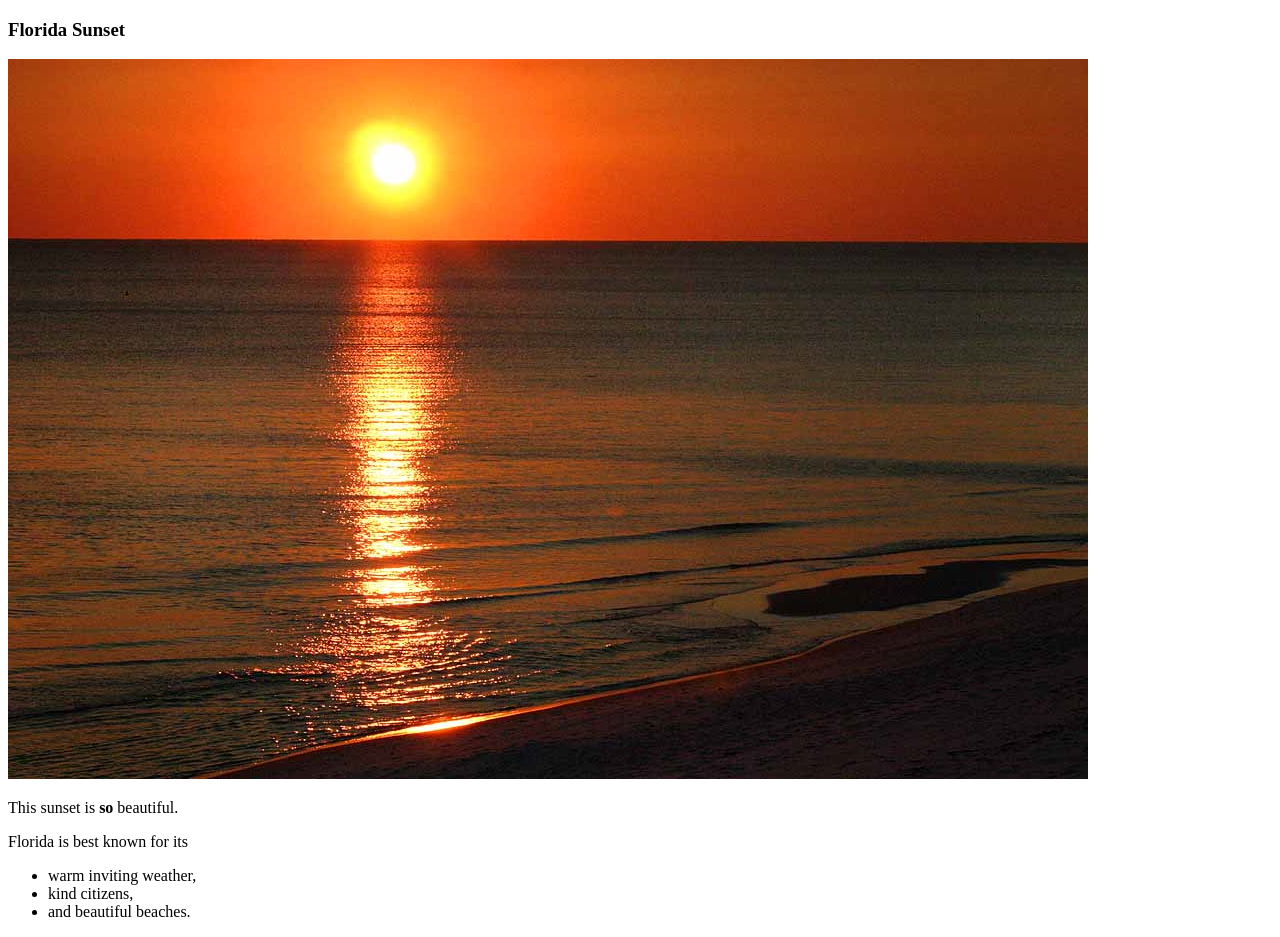
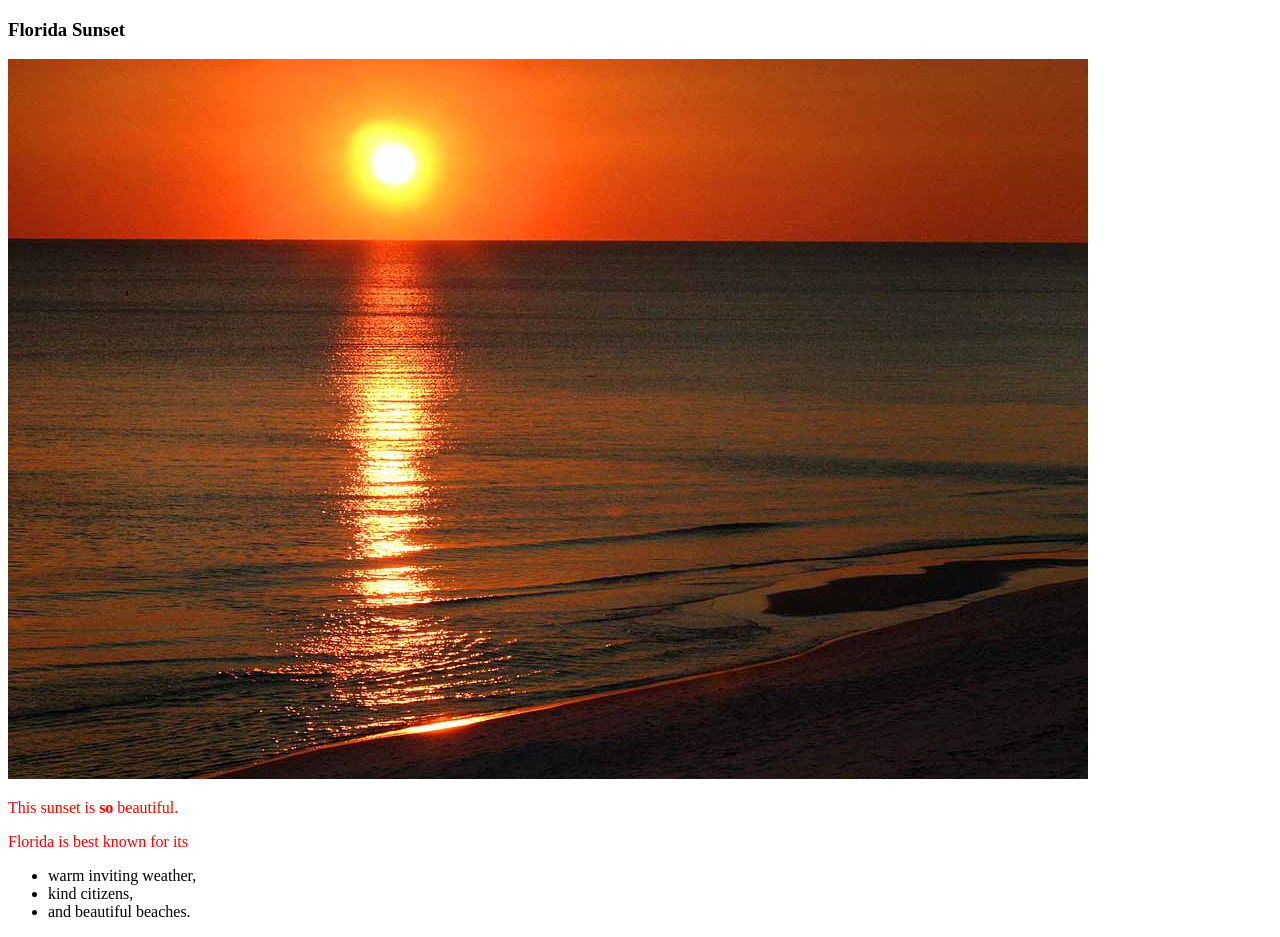
Before and after one commit to smwalsh7502/HTML-CSS-JavaScript, a plain HTML site: page Web-Projects/test-site/index.html in a window 1280 px wide. Drawn offline with Linux system fonts and the light colour scheme.

Commit message:
Update index.html

```diff
--- a/Web-Projects/test-site/index.html
+++ b/Web-Projects/test-site/index.html
@@ -1,6 +1,7 @@
 <!DOCTYPE html> <!-- doctype is a required preamble. -->
 <html lang="en-US"> <!-- Known as the "root" element. Includes language attribute. -->
   <head> <!-- Header - should inlcude keywords you want to appear in searches -->
+    <link href="styles/style.css" rel="stylesheet" />
     <meta charset="utf-8" /> <!-- charset sets the character library -->
     <meta name="viewport" content="width=device-width" /> <!-- ensures webpage fits to view -->
     <title>My test page</title> <!-- Sets the title of the page, appears in browser -->
```
